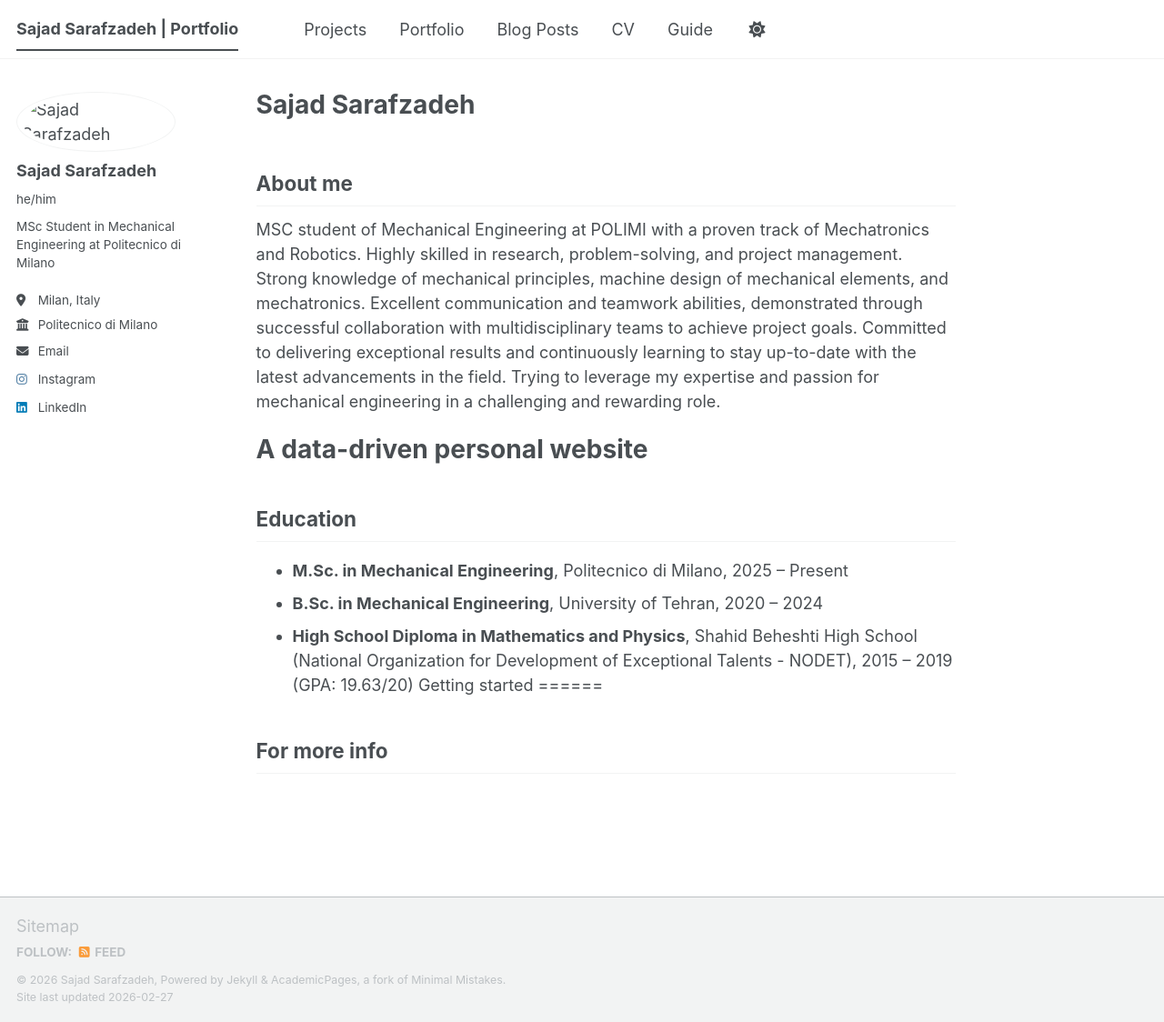
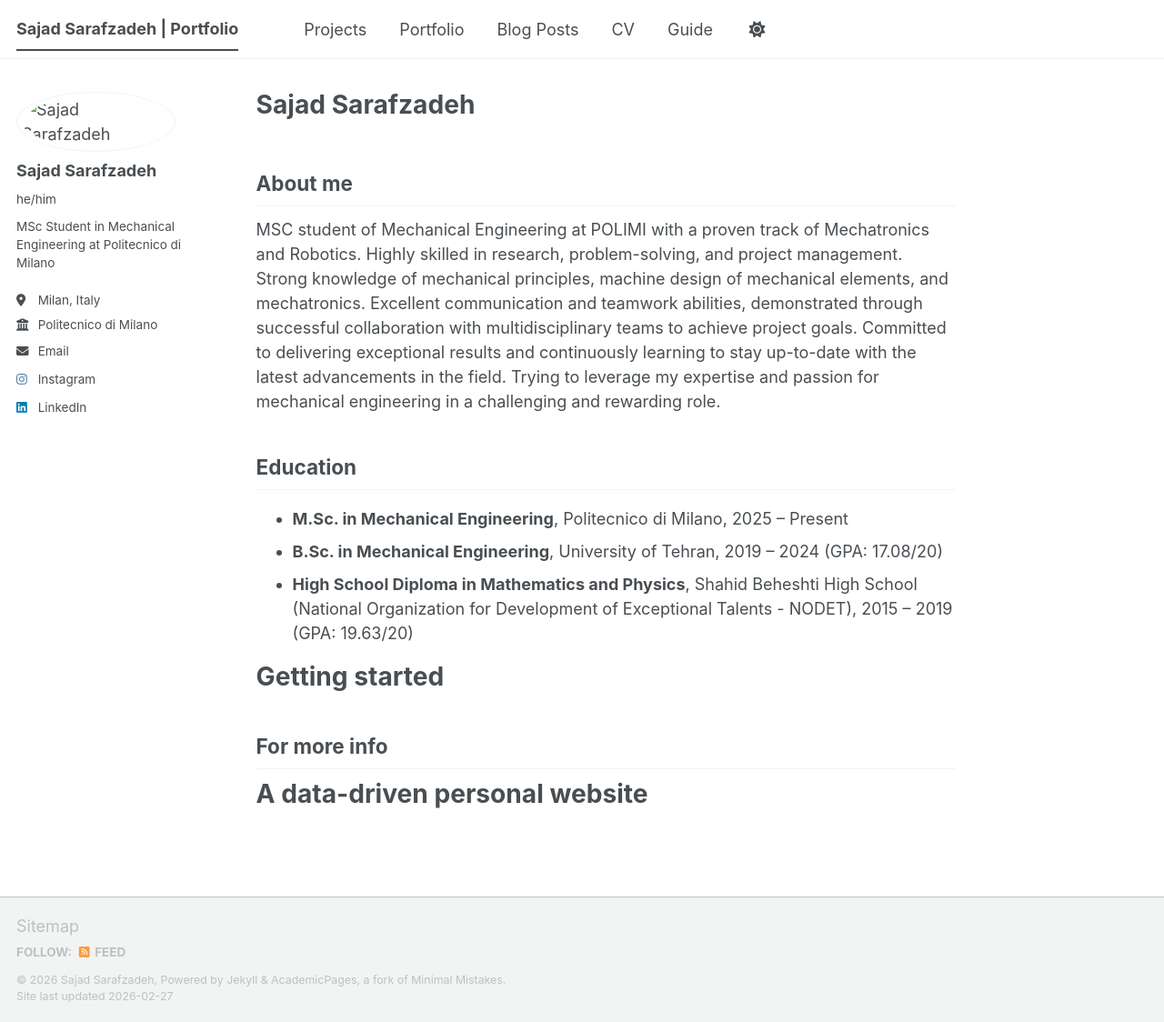
Before and after one commit to sajadsarafzadeh/sajadsarafzadeh.github.io, a Jekyll site: the page built from _pages/about.md, in a window 1280 px wide and 1124 px high. Shown: the whole window at 91% size. Built offline with Jekyll 4.4.1, drawn with Linux system fonts in a browser that asks for light colours; a script bundle is joined from its source files by our own code; library files that are not in the unit come from our copies.

Commit message:
Update about.md

```diff
--- a/_pages/about.md
+++ b/_pages/about.md
@@ -12,16 +12,19 @@ About me
 
 MSC student of Mechanical Engineering at POLIMI with a proven track of Mechatronics and Robotics. Highly skilled in research, problem-solving, and project management. Strong knowledge of mechanical principles, machine design of mechanical elements, and mechatronics. Excellent communication and teamwork abilities, demonstrated through successful collaboration with multidisciplinary teams to achieve project goals. Committed to delivering exceptional results and continuously learning to stay up-to-date with the latest advancements in the field. Trying to leverage my expertise and passion for mechanical engineering in a challenging and rewarding role.
 
-A data-driven personal website
-======
 ## Education
 
 * **M.Sc. in Mechanical Engineering**, Politecnico di Milano, 2025 – Present
-* **B.Sc. in Mechanical Engineering**, University of Tehran, 2020 – 2024
+* **B.Sc. in Mechanical Engineering**, University of Tehran, 2019 – 2024 (GPA: 17.08/20)
 * **High School Diploma in Mathematics and Physics**, Shahid Beheshti High School (National Organization for Development of Exceptional Talents - NODET), 2015 – 2019 (GPA: 19.63/20)
+
+
 Getting started
 ======
 
 
 For more info
 ------
+
+A data-driven personal website
+======
```
